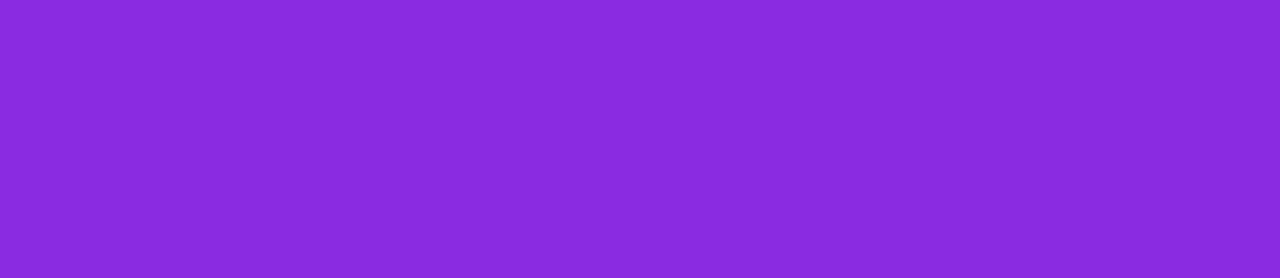
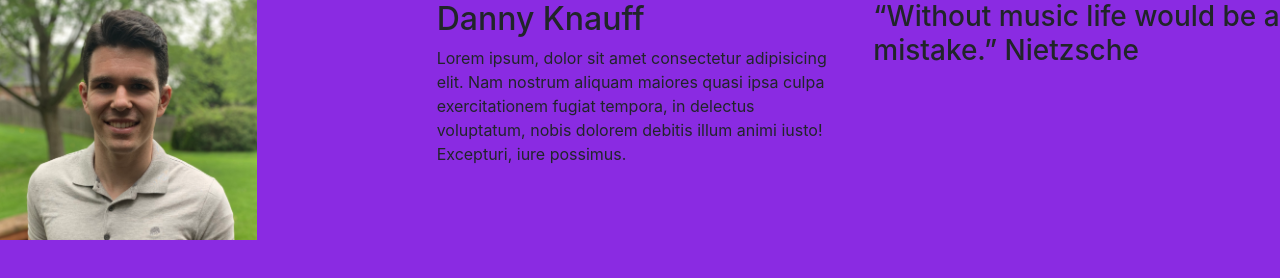
Before and after one commit to dknauff/TeamHB, a plain HTML site: page index.html in a window 1280 px wide. Drawn offline with nearby package versions, Linux system fonts and the light colour scheme.

Commit message:
added content

```diff
--- a/index.html
+++ b/index.html
@@ -1,18 +1,33 @@
 <!DOCTYPE html>
 <html lang="en">
+
 <head>
     <meta charset="UTF-8">
     <meta name="viewport" content="width=device-width, initial-scale=1.0">
-    <link rel="stylesheet" href="https://cdn.jsdelivr.net/npm/bootstrap@4.5.3/dist/css/bootstrap.min.css" integrity="sha384-TX8t27EcRE3e/ihU7zmQxVncDAy5uIKz4rEkgIXeMed4M0jlfIDPvg6uqKI2xXr2" crossorigin="anonymous">
+    <link rel="stylesheet" href="https://cdn.jsdelivr.net/npm/bootstrap@4.5.3/dist/css/bootstrap.min.css"
+        integrity="sha384-TX8t27EcRE3e/ihU7zmQxVncDAy5uIKz4rEkgIXeMed4M0jlfIDPvg6uqKI2xXr2" crossorigin="anonymous">
     <link rel="stylesheet" href="main.css">
     <title>Document</title>
 </head>
+
 <body>
 
-<section class="Danny"></section>
-<div class="col-sm-4"></div>
-<div class="col-sm-4"></div>
-<div class="col-sm-4"></div>
+    <section class="Danny">
+        <div class="row">
+            <div class="col-sm-4">
+                <img src="Images/danny.jpg" alt="Danny Photo">
+            </div>
+            <div class="col-sm-4">
+                <h2>Danny Knauff</h2>
+                <p>Lorem ipsum, dolor sit amet consectetur adipisicing elit. Nam nostrum aliquam maiores quasi ipsa
+                    culpa exercitationem fugiat tempora, in delectus voluptatum, nobis dolorem debitis illum animi
+                    iusto! Excepturi, iure possimus.</p>
+            </div>
+            <div class="col-sm-4">
+                <h3>“Without music life would be a mistake.” Nietzsche</h3>
+            </div>
+        </div>
+    </section>
 
     <section class="Clayton">
         <div class="col-sm-4"></div>
@@ -27,4 +42,5 @@
 
     <!--  Photo, Name + Description, Favorite Quote (3 col) -->
 </body>
+
 </html>
--- a/main.css
+++ b/main.css
@@ -1,3 +1,11 @@
 body {
     background-color: blueviolet;
 }
+
+img {
+    height: 15em;
+}
+#Danny1 {
+    height:20em;
+    background-color: blue;
+}
```
Also changed, not shown: Images/danny.jpg (renamed from Images/IMG_2239.jpg). Lines whose indentation alone changed are shown as unchanged.
